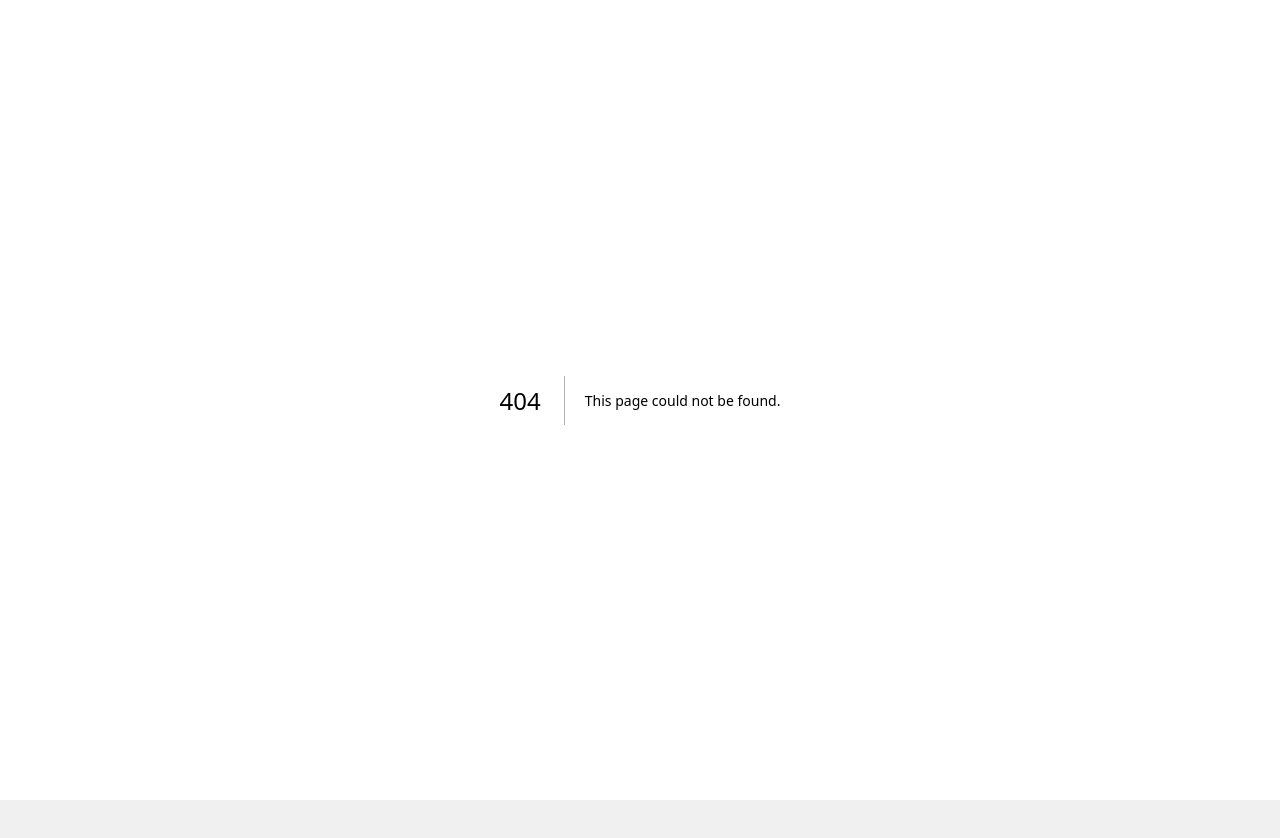
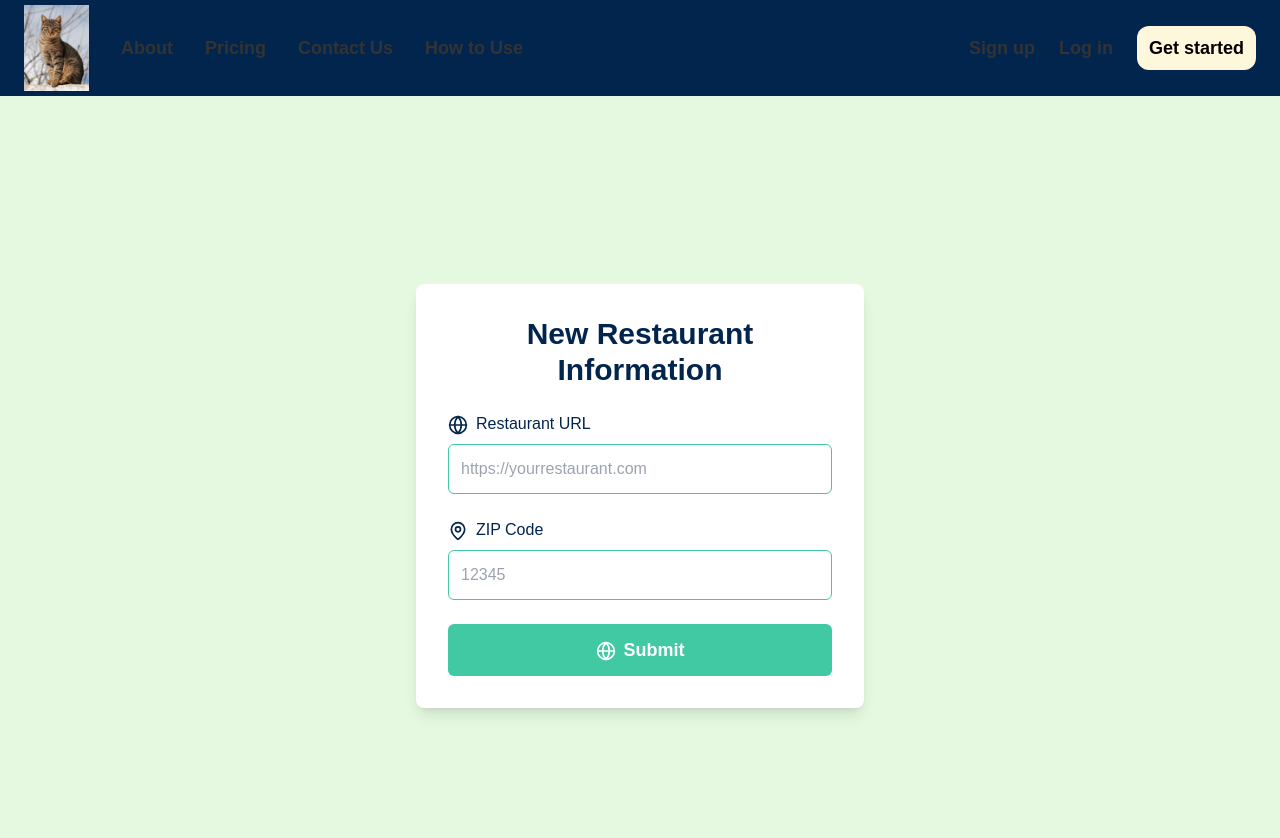
Before and after one commit to CuisineToCrop/CusisineToCrop, a Next.js app in the folder cuisinetocrop/: page /NewUser in a window 1280 px wide. Before the commit this address had no page. Shown: the top 838 px of the page. Before the commit the page ends 800 px from the top, so only its background shows below. Built offline with nearby package versions, Linux system fonts and the light colour scheme.

Commit message:
set up frontend stuff

```diff
--- a/cuisinetocrop/app/(pages)/(authenticated)/Account/page.jsx
+++ b/cuisinetocrop/app/(pages)/(authenticated)/Account/page.jsx
@@ -2,12 +2,20 @@
 
 import { useUser } from "@auth0/nextjs-auth0/client";
 import Link from "next/link"; // Import Link from Next.js
+import { useRouter } from "next/navigation";
 
 export default function Account() {
   const { user, error, isLoading } = useUser();
+  const router = useRouter();
 
   if (isLoading) return <div>Loading...</div>;
   if (error) return <div>{error.message}</div>;
+
+  useEffect(() => {
+    if (user && user.isNewUser) {
+      router.push("/NewUser");
+    }
+  }, [user, router]);
 
   return (
     <div>
--- a/cuisinetocrop/app/(pages)/(authenticated)/Dashboard/page.jsx
+++ b/cuisinetocrop/app/(pages)/(authenticated)/Dashboard/page.jsx
@@ -1,23 +1,33 @@
-// app/dashboard/page.js
 "use client";
-import React, { useEffect, useState } from 'react';
+import React, { useEffect, useState } from "react";
+import { useUser } from "@auth0/nextjs-auth0/client";
+import { useRouter } from "next/navigation";
 
 export default function Dashboard() {
+  const [items, setItems] = useState([]);
+  const [loading, setLoading] = useState(true);
+  const { user, error, isLoading: userLoading } = useUser();
+  const router = useRouter();
 
-  const [item, setItems] = useState([]);
+  useEffect(() => {
+    if (user && user.isNewUser) {
+      router.push("/NewUser");
+    }
+  }, [user, router]);
+
   useEffect(() => {
     const fetchMenuItems = async () => {
       try {
-        const response = await fetch('/api', {
+        const response = await fetch("/api", {
           method: "GET",
         });
         const data = await response.json();
         console.log(data);
         console.log(data.items);
         // You might want to set the data to state here
-        // setMenuItems(data.items);
+        // setItems(data.items);
       } catch (error) {
-        console.error('Error fetching menu items:', error);
+        console.error("Error fetching menu items:", error);
       } finally {
         setLoading(false);
       }
@@ -26,12 +36,24 @@ export default function Dashboard() {
     fetchMenuItems();
   }, []);
 
+  if (userLoading || loading) return <div>Loading...</div>;
+  if (error) return <div>{error.message}</div>;
+
   return (
     <div className="w-full p-8">
       <h1 className="text-2xl font-bold mb-4">DASHBOARD</h1>
       <div className="grid grid-cols-1 sm:grid-cols-1 lg:grid-cols-4 xl:grid-cols-5 gap-6">
         <div className="bg-custom-2 shadow-md rounded w-full p-12">
-          <p className="text-lg font-semibold">CuisineToCrop is designed to empower farmers by providing a centralized platform for managing their personal and farm-related information. Farmers can easily view and edit their profiles, ensuring that their details are always up to date. This allows farmers to add essential farm details, including size, type of produce grown, and farming practices, which can enhance their visibility to potential business partners and improve matching accuracy.</p>
+          <p className="text-lg font-semibold">
+            CuisineToCrop is designed to empower farmers by providing a
+            centralized platform for managing their personal and farm-related
+            information. Farmers can easily view and edit their profiles,
+            ensuring that their details are always up to date. This allows
+            farmers to add essential farm details, including size, type of
+            produce grown, and farming practices, which can enhance their
+            visibility to potential business partners and improve matching
+            accuracy.
+          </p>
         </div>
       </div>
     </div>
--- /dev/null
+++ b/cuisinetocrop/app/(pages)/(authenticated)/NewUser/page.jsx
@@ -0,0 +1,88 @@
+"use client";
+import React, { useState } from "react";
+import { useRouter } from "next/navigation";
+import { Globe, MapPin } from "lucide-react";
+
+const NewUser = () => {
+  const [restaurantUrl, setRestaurantUrl] = useState("");
+  const [zipCode, setZipCode] = useState("");
+  const router = useRouter();
+
+  const handleSubmit = async (e) => {
+    e.preventDefault();
+    try {
+      const response = await fetch("/api/NewUser", {
+        method: "POST",
+        headers: {
+          "Content-Type": "application/json",
+        },
+        body: JSON.stringify({ restaurantUrl, zipCode }),
+      });
+      if (response.ok) {
+        router.push("/Dashboard"); // Redirect to home page or wherever appropriate
+      } else {
+        // Handle error
+        console.error("Submission failed");
+      }
+    } catch (error) {
+      console.error("Error in post request:", error);
+    }
+  };
+
+  return (
+    <div className="min-h-screen bg-[#E5F9E0] flex items-center justify-center">
+      <div className="bg-white shadow-lg rounded-lg max-w-md w-full p-8">
+        <h1 className="text-3xl font-bold text-center text-[#02254D] mb-6">
+          New Restaurant Information
+        </h1>
+        <form className="space-y-6" onSubmit={handleSubmit}>
+          <div>
+            <label
+              htmlFor="restaurantUrl"
+              className="block mb-2 font-medium text-[#02254D]"
+            >
+              <Globe className="inline-block w-5 h-5 mr-2" />
+              Restaurant URL
+            </label>
+            <input
+              id="restaurantUrl"
+              type="url"
+              required
+              className="w-full p-3 border border-[#40C9A2] text-[#02254D] rounded-md focus:ring-[#40C9A2] focus:border-[#40C9A2]"
+              placeholder="https://yourrestaurant.com"
+              value={restaurantUrl}
+              onChange={(e) => setRestaurantUrl(e.target.value)}
+            />
+          </div>
+          <div>
+            <label
+              htmlFor="zipCode"
+              className="block mb-2 font-medium text-[#02254D]"
+            >
+              <MapPin className="inline-block w-5 h-5 mr-2" />
+              ZIP Code
+            </label>
+            <input
+              id="zipCode"
+              type="text"
+              required
+              className="w-full p-3 border border-[#40C9A2] text-[#02254D] rounded-md focus:ring-[#40C9A2] focus:border-[#40C9A2]"
+              placeholder="12345"
+              value={zipCode}
+              onChange={(e) => setZipCode(e.target.value)}
+            />
+          </div>
+          <button
+            type="submit"
+            className="w-full bg-[#40C9A2] text-white px-6 py-3 rounded-md text-lg font-semibold hover:bg-[#02254D] transition duration-300"
+          >
+            <Globe className="inline-block w-5 h-5 mr-2" />
+            Submit
+          </button>
+        </form>
+      </div>
+    </div>
+  );
+};
+
+export default NewUser;
--- /dev/null
+++ b/cuisinetocrop/app/api/NewUser/route.js
@@ -0,0 +1,38 @@
+import { NextResponse } from "next/server";
+import { withApiAuthRequired, getSession } from "@auth0/nextjs-auth0";
+
+export const POST = withApiAuthRequired(async function NewUser(req) {
+    try {
+    // Parse the JSON body from the request
+        const session = await getSession(req);
+		const user = session.user;
+        const { restaurantUrl, zipCode } = await req.json();
+
+        // Validate the input
+        if (!restaurantUrl || !zipCode) {
+            return NextResponse.json(
+                { error: "Restaurant URL and ZIP code are required" },
+                { status: 400 }
+            );
+        }
+
+        // TODO: Add your database logic here
+        // For example, you might want to save this information to a database
+        // This is just a placeholder for now
+        console.log("New restaurant information received:", { restaurantUrl, zipCode });
+
+        // TODO: Add any additional processing or validation here
+
+        // Return a success response
+        return NextResponse.json(
+        { message: "Restaurant information saved successfully" },
+        { status: 201 }
+        );
+        } catch (error) {
+            console.error("Error processing new user information:", error);
+            return NextResponse.json(
+            { error: "Failed to process restaurant information" },
+            { status: 500 }
+            );
+        }
+})
--- a/cuisinetocrop/app/api/auth/[auth0]/route.js
+++ b/cuisinetocrop/app/api/auth/[auth0]/route.js
@@ -1,15 +1,24 @@
 import { handleAuth, handleLogin, handleCallback } from "@auth0/nextjs-auth0";
+// import { FindUser } from "@/app/_lib/mongoDB/utils/FindUser.js";
 
-//session is basically information about user being logged in here is documentation:https://auth0.github.io/nextjs-auth0/types/handlers_callback.AfterCallbackAppRoute.html
-//session must be the middle item, we use the "_" to ignore the 1st and 3rd parameter.
-const afterCallback = (_, session, __) => {
-	// console.log(session.user);
-	return session;
+const afterCallback = async (req, session, state) => {
+  try {
+    // const isNewUser = await addNewUser(session.user.sub, session.user.email);
+
+    // Add a custom claim to the session
+    // session.user.isNewUser = isNewUser;
+	session.user.isNewUser = true;
+	console.log(session.user);
+    return session;
+  } catch (error) {
+    console.error("Error in afterCallback:", error);
+    return session;
+  }
 };
 
 export const GET = handleAuth({
-	login: handleLogin({
-		returnTo: (req) => req.query.returnTo || "/Dashboard",
-	}),
-	callback: handleCallback({ afterCallback }),
+  login: handleLogin({
+    returnTo: (req) => req.query.returnTo || "/dashboard",
+  }),
+  callback: handleCallback({ afterCallback }),
 });
--- a/cuisinetocrop/middleware.js
+++ b/cuisinetocrop/middleware.js
@@ -3,5 +3,5 @@ import { withMiddlewareAuthRequired } from "@auth0/nextjs-auth0/edge";
 export default withMiddlewareAuthRequired();
 
 export const config = {
-	matcher: ["/Dashboard", "/Account"],
+	matcher: ["/Dashboard", "/Account", "/NewUser"],
 };
```
Also changed, not shown: cuisinetocrop/package.json (+4 -4 lines), 2 other files (tests, documents, lock files or other folders).
